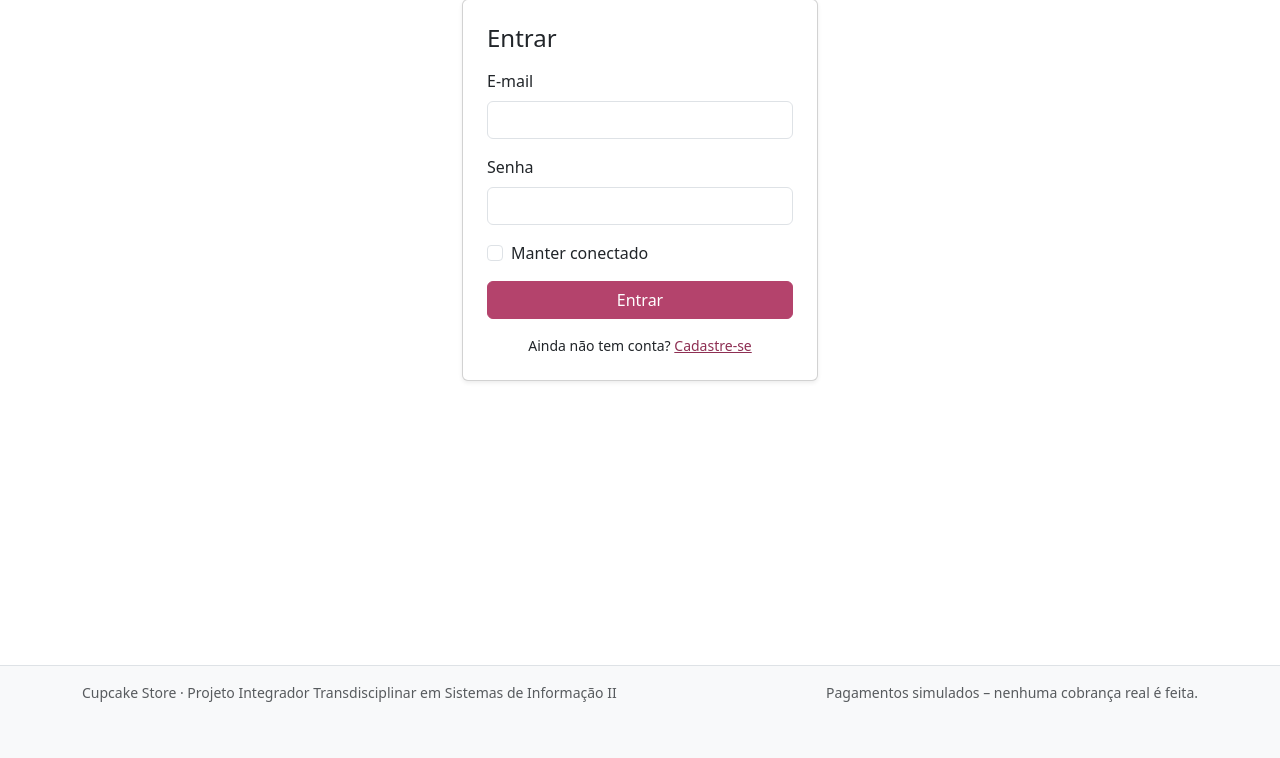
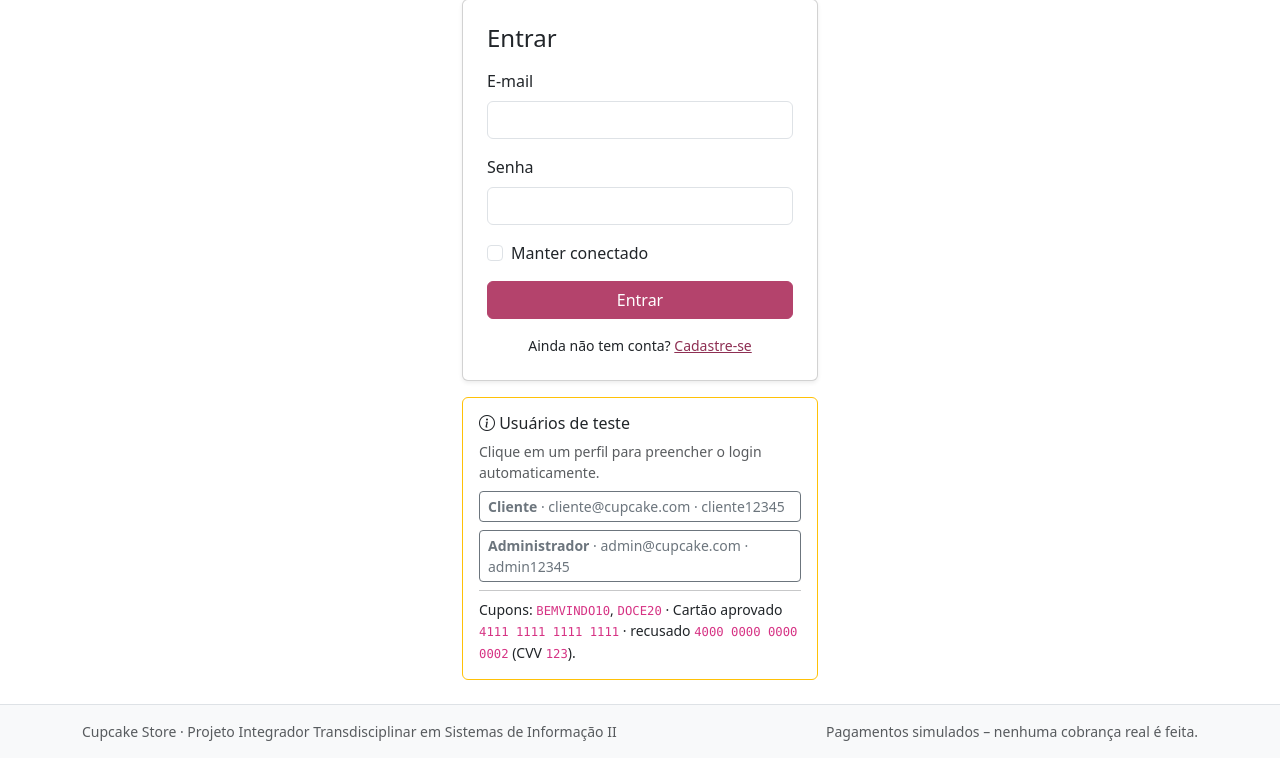
Before and after one commit to daywid/cupcake-store, a Flask app: page /login in a window 1280 px wide. Shown: the part 81-839 px from the top of the page. Before the commit the page ends 783 px from the top, so only its background shows below. Run offline with Flask 3, Linux system fonts and the light colour scheme.

Commit message:
Quadro de usuários de teste na tela de login com preenchimento automático

```diff
--- a/app/static/js/app.js
+++ b/app/static/js/app.js
@@ -49,4 +49,13 @@
   document.querySelectorAll("[data-recalcular]").forEach((el) => {
     el.addEventListener("change", () => el.form.requestSubmit());
   });
+
+  // Login: preenche e-mail e senha com o usuário de teste escolhido.
+  document.querySelectorAll("[data-login-teste]").forEach((btn) => {
+    btn.addEventListener("click", () => {
+      document.getElementById("email").value = btn.dataset.loginTeste;
+      document.getElementById("senha").value = btn.dataset.senhaTeste;
+      document.querySelector("form button.btn-brand")?.focus();
+    });
+  });
 })();
--- a/app/templates/auth/login.html
+++ b/app/templates/auth/login.html
@@ -17,6 +17,26 @@
         <p class="small text-center mt-3 mb-0">Ainda não tem conta? <a href="{{ url_for('auth.cadastro') }}">Cadastre-se</a></p>
       </div>
     </div>
+
+    <div class="card border-warning mt-3">
+      <div class="card-body small">
+        <h2 class="h6"><i class="bi bi-info-circle"></i> Usuários de teste</h2>
+        <p class="text-muted mb-2">Clique em um perfil para preencher o login automaticamente.</p>
+        <div class="d-grid gap-2">
+          <button type="button" class="btn btn-sm btn-outline-secondary text-start"
+                  data-login-teste="cliente@cupcake.com" data-senha-teste="cliente12345">
+            <strong>Cliente</strong> · cliente@cupcake.com · cliente12345
+          </button>
+          <button type="button" class="btn btn-sm btn-outline-secondary text-start"
+                  data-login-teste="admin@cupcake.com" data-senha-teste="admin12345">
+            <strong>Administrador</strong> · admin@cupcake.com · admin12345
+          </button>
+        </div>
+        <hr class="my-2">
+        <p class="mb-0">Cupons: <code>BEMVINDO10</code>, <code>DOCE20</code> · Cartão aprovado
+          <code>4111 1111 1111 1111</code> · recusado <code>4000 0000 0000 0002</code> (CVV <code>123</code>).</p>
+      </div>
+    </div>
   </div>
 </div>
 {% endblock %}
```
